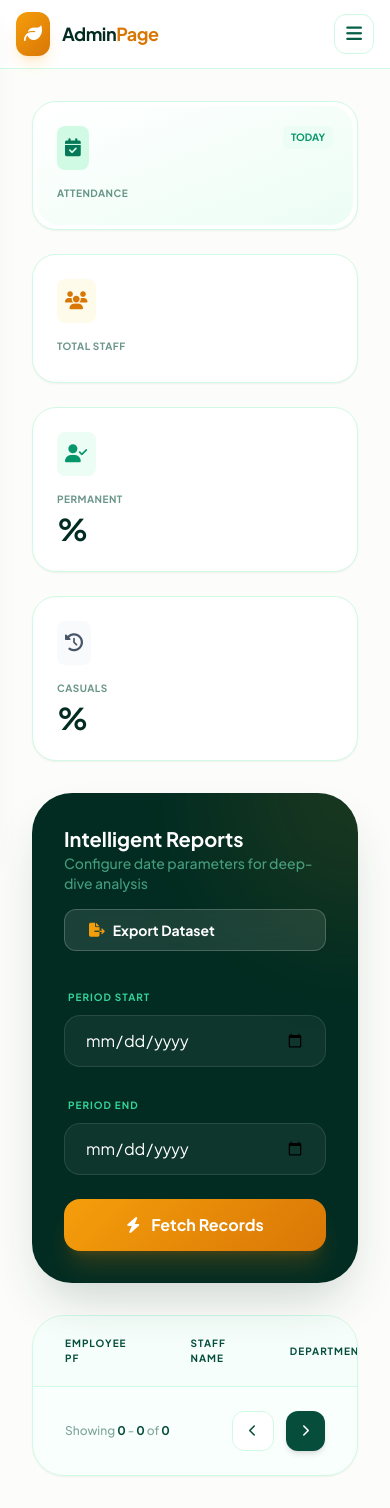
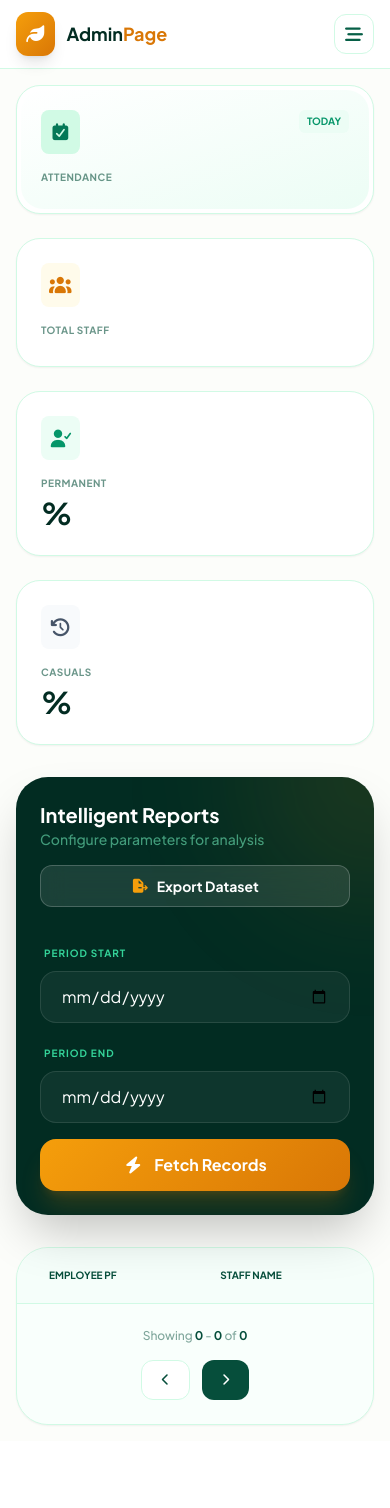
Before and after one commit to PercyLeinad/smart-attendance, a FastAPI app: template templates/admin.html in a window 390 px wide. After the commit the page ends 1426 px from the top, so only its background shows below. Run offline with FastAPI, Linux system fonts and the light colour scheme; the template is opened without the code that fills it, so the values that code supplies are empty; some libraries are stand-ins or nearby versions.

Commit message:
style: update admin dashboard styles and improve mobile sidebar functionality

```diff
--- a/templates/admin.html
+++ b/templates/admin.html
@@ -6,15 +6,29 @@
     <meta name="viewport" content="width=device-width, initial-scale=1.0">
     <title>Admin Dashboard | Emerald & Gold</title>
     <script src="https://cdn.tailwindcss.com"></script>
-    <link rel="stylesheet" href="https://cdnjs.cloudflare.com/ajax/libs/font-awesome/6.5.1/css/all.min.css">
+    <link rel="stylesheet" href="/static/assets/fontawesome-free-7.1.0-web/css/all.min.css">
     <style>
         @import url('https://fonts.googleapis.com/css2?family=Plus+Jakarta+Sans:wght@400;500;600;700&display=swap');
 
-        body { font-family: 'Plus Jakarta Sans', sans-serif; }
+        body {
+            font-family: 'Plus Jakarta Sans', sans-serif;
+            overflow-x: hidden;
+        }
 
-        ::-webkit-scrollbar { width: 5px; height: 5px; }
-        ::-webkit-scrollbar-track { background: #f1f1f1; }
-        ::-webkit-scrollbar-thumb { background: #d4af37; border-radius: 10px; }
+        /* Custom Scrollbar */
+        ::-webkit-scrollbar {
+            width: 5px;
+            height: 5px;
+        }
+
+        ::-webkit-scrollbar-track {
+            background: #f1f1f1;
+        }
+
+        ::-webkit-scrollbar-thumb {
+            background: #d4af37;
+            border-radius: 10px;
+        }
 
         .gold-gradient {
             background: linear-gradient(135deg, #f59e0b 0%, #d97706 100%);
@@ -30,84 +44,82 @@
             color: #065f46 !important;
         }
 
-        /* Mobile sidebar overlay */
         .sidebar-overlay {
             background: rgba(0, 0, 0, 0.5);
             backdrop-filter: blur(4px);
         }
 
-        /* Table horizontal scroll container */
+        /* Table Scroll container */
         .table-container {
+            width: 100%;
             overflow-x: auto;
             -webkit-overflow-scrolling: touch;
-        }
-
-        /* Prevent text overflow in stats cards */
-        .stat-value {
-            word-break: break-word;
         }
     </style>
 </head>
 
 <body class="bg-[#fcfdfa] text-slate-900 flex flex-col lg:flex-row min-h-screen">
 
-    <!-- Mobile Header with Toggle -->
-    <div class="lg:hidden bg-white border-b border-emerald-100 px-4 py-3 flex items-center justify-between sticky top-0 z-30">
+    <div
+        class="lg:hidden bg-white border-b border-emerald-100 px-4 py-3 flex items-center justify-between sticky top-0 z-30">
         <div class="flex items-center gap-3">
-            <div class="gold-gradient p-2 rounded-xl shadow-lg shadow-amber-500/20">
+            <div class="gold-gradient p-2 rounded-xl shadow-lg">
                 <i class="fa-solid fa-leaf text-white text-lg"></i>
             </div>
-            <h1 class="font-bold text-lg tracking-tight text-emerald-950">Admin<span class="text-amber-600">Page</span></h1>
+            <h1 class="font-bold text-lg text-emerald-950">Admin<span class="text-amber-600">Page</span></h1>
         </div>
-        <button id="sidebarToggle" class="h-10 w-10 flex items-center justify-center rounded-xl border border-emerald-100 text-emerald-800 hover:bg-emerald-50 transition-colors">
-            <i class="fa-solid fa-bars text-lg"></i>
+        <button id="sidebarToggle"
+            class="h-10 w-10 flex items-center justify-center rounded-xl border border-emerald-100 text-emerald-800">
+            <i class="fa-solid fa-bars-staggered text-lg"></i>
         </button>
     </div>
 
-    <!-- Sidebar Overlay (Mobile) -->
-    <div id="sidebarOverlay" class="fixed inset-0 sidebar-overlay z-40 hidden lg:hidden transition-opacity opacity-0"></div>
+    <div id="sidebarOverlay" class="fixed inset-0 sidebar-overlay z-40 hidden lg:hidden transition-opacity opacity-0">
+    </div>
 
-    <!-- Sidebar -->
-    <aside id="sidebar" class="fixed lg:sticky top-0 left-0 w-64 h-screen bg-white border-r border-emerald-100 flex flex-col z-50 shadow-xl shadow-emerald-900/5 transform -translate-x-full lg:translate-x-0 transition-transform duration-300 ease-in-out">
-        <!-- Close Button (Mobile) -->
-        <button id="closeSidebar" class="lg:hidden absolute top-4 right-4 h-8 w-8 flex items-center justify-center rounded-lg border border-emerald-100 text-emerald-800 hover:bg-emerald-50 transition-colors">
+    <aside id="sidebar"
+        class="fixed lg:sticky top-0 left-0 w-64 h-screen bg-white border-r border-emerald-100 flex flex-col z-50 transform -translate-x-full lg:translate-x-0 transition-transform duration-300 ease-in-out">
+        <button id="closeSidebar"
+            class="lg:hidden absolute top-4 right-4 h-8 w-8 flex items-center justify-center rounded-lg border border-emerald-100 text-emerald-800">
             <i class="fa-solid fa-xmark"></i>
         </button>
 
         <div class="p-6 flex items-center gap-3 border-b border-emerald-50 mt-8 lg:mt-0">
-            <div class="gold-gradient p-2.5 rounded-xl shadow-lg shadow-amber-500/20">
+            <div class="gold-gradient p-2.5 rounded-xl shadow-lg">
                 <i class="fa-solid fa-leaf text-white text-lg"></i>
             </div>
-            <h1 class="font-bold text-xl tracking-tight text-emerald-950">Admin<span class="text-amber-600">Page</span></h1>
+            <h1 class="font-bold text-xl text-emerald-950">Admin<span class="text-amber-600">Page</span></h1>
         </div>
 
         <nav class="flex-1 p-4 space-y-1.5 overflow-y-auto">
-            <p class="px-4 text-[10px] font-bold text-emerald-800/40 uppercase tracking-[0.2em] mb-3">Management</p>
-
+            <p class="px-4 text-[10px] font-bold text-emerald-800/40 uppercase tracking-widest mb-3">Management</p>
             <a href="/admin" class="flex items-center gap-3 px-4 py-3 text-sm font-bold active-nav transition-all">
                 <i class="fa-solid fa-grip"></i> Dashboard
             </a>
-
-            <a href="/admin/masters" class="flex items-center gap-3 px-4 py-3 text-sm font-medium text-emerald-900/60 hover:text-emerald-800 hover:bg-emerald-50/50 rounded-xl transition-all">
+            <a href="/admin/masters"
+                class="flex items-center gap-3 px-4 py-3 text-sm font-medium text-emerald-900/60 hover:bg-emerald-50 rounded-xl transition-all">
                 <i class="fa-solid fa-shield-halved"></i> Administrators
             </a>
-
-            <a href="#" class="flex items-center gap-3 px-4 py-3 text-sm font-medium text-emerald-900/60 hover:text-emerald-800 hover:bg-emerald-50/50 rounded-xl transition-all">
+            <a href="#"
+                class="flex items-center gap-3 px-4 py-3 text-sm font-medium text-emerald-900/60 hover:bg-emerald-50 rounded-xl transition-all">
                 <i class="fa-solid fa-id-card-clip"></i> Staff Directory
             </a>
 
             <div class="pt-6 mt-6 border-t border-emerald-50">
-                <p class="px-4 text-[10px] font-bold text-emerald-800/40 uppercase tracking-[0.2em] mb-3">System</p>
-                <a href="/logout" class="flex items-center gap-3 px-4 py-3 text-sm font-medium text-red-500 hover:bg-red-50 rounded-xl transition-all">
+                <p class="px-4 text-[10px] font-bold text-emerald-800/40 uppercase tracking-widest mb-3">System</p>
+                <a href="/logout"
+                    class="flex items-center gap-3 px-4 py-3 text-sm font-medium text-red-500 hover:bg-red-50 rounded-xl">
                     <i class="fa-solid fa-arrow-right-from-bracket"></i> Sign Out
                 </a>
             </div>
         </nav>
 
-        <div class="p-4 bg-emerald-950 text-white m-4 rounded-2xl shadow-lg">
+        <div class="p-4 bg-emerald-950 text-white m-4 rounded-2xl shadow-lg flex-shrink-0">
             <div class="flex items-center gap-3">
                 <div class="h-10 w-10 rounded-full border-2 border-amber-500/50 p-0.5 flex-shrink-0">
-                    <div class="h-full w-full rounded-full bg-emerald-800 flex items-center justify-center text-amber-500 font-bold text-xs">SA</div>
+                    <div
+                        class="h-full w-full rounded-full bg-emerald-800 flex items-center justify-center text-amber-500 font-bold text-xs">
+                        SA</div>
                 </div>
                 <div class="flex-1 min-w-0">
                     <p class="text-xs font-bold truncate">System Administrator</p>
@@ -117,81 +129,94 @@
         </div>
     </aside>
 
-    <!-- Main Content -->
-    <div class="flex-1 w-full lg:ml-0">
-
-        <!-- Desktop Header -->
-        <header class="hidden lg:flex h-20 bg-white/70 backdrop-blur-xl sticky top-0 z-10 border-b border-emerald-50 px-4 xl:px-8 justify-between items-center">
+    <div class="flex-1 min-w-0">
+        <header
+            class="hidden lg:flex h-20 bg-white/70 backdrop-blur-xl sticky top-0 z-10 border-b border-emerald-50 px-8 justify-between items-center">
             <div>
                 <h2 class="font-bold text-emerald-950 text-xl">Attendance Analytics</h2>
                 <p class="text-xs text-emerald-700/60">Real-time presence monitoring system</p>
             </div>
+            <button
+                class="h-10 w-10 flex items-center justify-center rounded-xl border border-emerald-100 text-emerald-800 hover:bg-emerald-50 transition-colors">
+                <i class="fa-solid fa-bell"></i>
+            </button>
+        </header>
 
-            <div class="flex items-center gap-4">
-                <button class="relative h-10 w-10 flex items-center justify-center rounded-xl border border-emerald-100 text-emerald-800 hover:bg-emerald-50 transition-colors">
-                    <i class="fa-solid fa-bell"></i>
-                    <span class="absolute top-2.5 right-2.5 h-2 w-2 bg-amber-500 rounded-full border-2 border-white"></span>
-                </button>
-            </div>
-        </header>
-        <main class="p-8 max-w-7xl mx-auto space-y-8">
+        <main class="p-4 md:p-8 max-w-7xl mx-auto space-y-8">
 
             <div class="grid grid-cols-1 md:grid-cols-4 gap-6">
-                <div class="bg-white p-1 rounded-3xl shadow-sm border border-emerald-100 hover:shadow-xl hover:shadow-emerald-900/5 transition-all group overflow-hidden">
+                <div
+                    class="bg-white p-1 rounded-3xl shadow-sm border border-emerald-100 hover:shadow-xl hover:shadow-emerald-900/5 transition-all group overflow-hidden">
                     <div class="emerald-soft-gradient p-5 rounded-[1.4rem] h-full">
                         <div class="flex justify-between items-start mb-4">
-                            <div class="p-2 bg-emerald-100 text-emerald-700 rounded-lg group-hover:bg-emerald-700 group-hover:text-white transition-colors">
+                            <div
+                                class="p-2 bg-emerald-100 text-emerald-700 rounded-lg group-hover:bg-emerald-700 group-hover:text-white transition-colors">
                                 <i class="fa-solid fa-calendar-check text-lg"></i>
                             </div>
-                            <span class="text-[10px] font-bold text-emerald-600 bg-emerald-50 px-2 py-1 rounded-md">TODAY</span>
+                            <span
+                                class="text-[10px] font-bold text-emerald-600 bg-emerald-50 px-2 py-1 rounded-md">TODAY</span>
                         </div>
                         <p class="text-emerald-900/60 text-[10px] font-bold uppercase tracking-wider">Attendance</p>
                         <p class="text-3xl font-black mt-1 text-emerald-950">{{ stats.today_attendance }}</p>
                     </div>
                 </div>
-                <div class="bg-white p-6 rounded-3xl shadow-sm border border-emerald-100 hover:shadow-lg transition-all">
-                    <div class="p-2 w-fit bg-amber-50 text-amber-600 rounded-lg mb-4"><i class="fa-solid fa-users text-lg"></i></div>
+                <div
+                    class="bg-white p-6 rounded-3xl shadow-sm border border-emerald-100 hover:shadow-lg transition-all">
+                    <div class="p-2 w-fit bg-amber-50 text-amber-600 rounded-lg mb-4"><i
+                            class="fa-solid fa-users text-lg"></i></div>
                     <p class="text-emerald-900/60 text-[10px] font-bold uppercase tracking-wider">Total Staff</p>
                     <p class="text-3xl font-black mt-1 text-emerald-950">{{ stats.total_employees }}</p>
                 </div>
 
-                <div class="bg-white p-6 rounded-3xl shadow-sm border border-emerald-100 hover:shadow-lg transition-all">
-                    <div class="p-2 w-fit bg-emerald-50 text-emerald-600 rounded-lg mb-4"><i class="fa-solid fa-user-check text-lg"></i></div>
+                <div
+                    class="bg-white p-6 rounded-3xl shadow-sm border border-emerald-100 hover:shadow-lg transition-all">
+                    <div class="p-2 w-fit bg-emerald-50 text-emerald-600 rounded-lg mb-4"><i
+                            class="fa-solid fa-user-check text-lg"></i></div>
                     <p class="text-emerald-900/60 text-[10px] font-bold uppercase tracking-wider">Permanent</p>
-                    <p class="text-3xl font-black mt-1 text-emerald-950">{{ (stats.permanent/stats.total_employees * 100) | round(1) }}%</p>
+                    <p class="text-3xl font-black mt-1 text-emerald-950">{{ (stats.permanent/stats.total_employees *
+                        100) | round(1) }}%</p>
                 </div>
 
-                <div class="bg-white p-6 rounded-3xl shadow-sm border border-emerald-100 hover:shadow-lg transition-all">
-                    <div class="p-2 w-fit bg-slate-50 text-slate-600 rounded-lg mb-4"><i class="fa-solid fa-clock-rotate-left text-lg"></i></div>
+                <div
+                    class="bg-white p-6 rounded-3xl shadow-sm border border-emerald-100 hover:shadow-lg transition-all">
+                    <div class="p-2 w-fit bg-slate-50 text-slate-600 rounded-lg mb-4"><i
+                            class="fa-solid fa-clock-rotate-left text-lg"></i></div>
                     <p class="text-emerald-900/60 text-[10px] font-bold uppercase tracking-wider">Casuals</p>
-                    <p class="text-3xl font-black mt-1 text-emerald-950">{{ (stats.casuals/stats.total_employees * 100) | round(1) }}%</p>
+                    <p class="text-3xl font-black mt-1 text-emerald-950">{{ (stats.casuals/stats.total_employees * 100)
+                        | round(1) }}%</p>
                 </div>
             </div>
 
-            <div class="bg-emerald-950 p-8 rounded-[2.5rem] shadow-2xl shadow-emerald-950/20 text-white relative overflow-hidden">
+            <div class="bg-emerald-950 p-6 md:p-8 rounded-[2rem] shadow-2xl text-white relative overflow-hidden">
                 <div class="absolute top-0 right-0 w-64 h-64 bg-amber-500/10 rounded-full -mr-32 -mt-32 blur-3xl"></div>
 
                 <div class="relative z-10">
                     <div class="flex flex-col md:flex-row md:items-center justify-between mb-8 gap-4">
                         <div>
                             <h3 class="text-xl font-bold text-white" id="reportTitle">Intelligent Reports</h3>
-                            <p class="text-sm text-emerald-300/60 font-medium">Configure date parameters for deep-dive analysis</p>
+                            <p class="text-sm text-emerald-300/60 font-medium">Configure parameters for analysis</p>
                         </div>
-                        <button id="exportBtn" class="bg-white/10 hover:bg-white/20 backdrop-blur-md text-white border border-white/20 px-6 py-2.5 rounded-xl text-sm font-bold transition-all flex items-center gap-2">
+                        <button id="exportBtn"
+                            class="bg-white/10 hover:bg-white/20 backdrop-blur-md text-white border border-white/20 px-6 py-2.5 rounded-xl text-sm font-bold transition-all flex items-center justify-center gap-2">
                             <i class="fa-solid fa-file-export text-amber-500"></i> Export Dataset
                         </button>
                     </div>
 
-                    <form id="reportForm" class="grid grid-cols-1 md:grid-cols-3 gap-6 items-end">
+                    <form id="reportForm" class="grid grid-cols-1 md:grid-cols-3 gap-4 md:gap-6 items-end">
                         <div class="space-y-2">
-                            <label class="text-[10px] font-bold text-emerald-400 uppercase tracking-widest ml-1">Period Start</label>
-                            <input type="date" name="start_date" required class="w-full bg-white/5 border border-white/10 rounded-2xl px-5 py-3 text-white focus:ring-2 focus:ring-amber-500 outline-none transition-all">
+                            <label class="text-[10px] font-bold text-emerald-400 uppercase tracking-widest ml-1">Period
+                                Start</label>
+                            <input type="date" name="start_date" required
+                                class="w-full bg-white/5 border border-white/10 rounded-2xl px-5 py-3 text-white focus:ring-2 focus:ring-amber-500 outline-none transition-all">
                         </div>
                         <div class="space-y-2">
-                            <label class="text-[10px] font-bold text-emerald-400 uppercase tracking-widest ml-1">Period End</label>
-                            <input type="date" name="end_date" required class="w-full bg-white/5 border border-white/10 rounded-2xl px-5 py-3 text-white focus:ring-2 focus:ring-amber-500 outline-none transition-all">
+                            <label class="text-[10px] font-bold text-emerald-400 uppercase tracking-widest ml-1">Period
+                                End</label>
+                            <input type="date" name="end_date" required
+                                class="w-full bg-white/5 border border-white/10 rounded-2xl px-5 py-3 text-white focus:ring-2 focus:ring-amber-500 outline-none transition-all">
                         </div>
-                        <button type="submit" class="gold-gradient hover:brightness-110 text-white font-bold py-3.5 rounded-2xl transition-all shadow-xl shadow-amber-600/20 active:scale-[0.98]">
+                        <button type="submit"
+                            class="gold-gradient hover:brightness-110 text-white font-bold py-3.5 rounded-2xl transition-all shadow-xl shadow-amber-600/20 active:scale-[0.98]">
                             <i class="fa-solid fa-bolt mr-2"></i> Fetch Records
                         </button>
                     </form>
@@ -199,29 +224,36 @@
             </div>
 
             <div class="bg-white rounded-[2rem] shadow-sm border border-emerald-100 overflow-hidden">
-                <table class="w-full text-left border-collapse">
+                <div class="table-container">
+                    <table class="w-full text-left border-collapse min-w-[800px]">
                         <thead class="bg-emerald-50/50 border-b border-emerald-100">
                             <tr>
-                            <th class="px-8 py-5 text-[10px] font-bold text-emerald-900 uppercase tracking-widest">Employee PF</th>
-                            <th class="px-8 py-5 text-[10px] font-bold text-emerald-900 uppercase tracking-widest">Staff Name</th>
-                            <th class="px-8 py-5 text-[10px] font-bold text-emerald-900 uppercase tracking-widest">Department</th>
-                            <th class="px-8 py-5 text-[10px] font-bold text-emerald-900 uppercase tracking-widest">Arrival</th>
-                            <th class="px-8 py-5 text-[10px] font-bold text-emerald-900 uppercase tracking-widest text-right">Departure</th>
+                                <th class="px-8 py-5 text-[10px] font-bold text-emerald-900 uppercase">Employee PF</th>
+                                <th class="px-8 py-5 text-[10px] font-bold text-emerald-900 uppercase">Staff Name</th>
+                                <th class="px-8 py-5 text-[10px] font-bold text-emerald-900 uppercase">Department</th>
+                                <th class="px-8 py-5 text-[10px] font-bold text-emerald-900 uppercase">Arrival</th>
+                                <th class="px-8 py-5 text-[10px] font-bold text-emerald-900 uppercase text-right">
+                                    Departure</th>
                             </tr>
                         </thead>
                         <tbody id="reportBody" class="divide-y divide-emerald-50">
                         </tbody>
                     </table>
+                </div>
 
-                <div class="px-8 py-6 bg-emerald-50/30 flex items-center justify-between">
+                <div class="px-8 py-6 bg-emerald-50/30 flex flex-col sm:flex-row items-center justify-between gap-4">
                     <p class="text-xs font-medium text-emerald-900/50">
-                        Showing <span id="startRange" class="text-emerald-900 font-bold">0</span> - <span id="endRange" class="text-emerald-900 font-bold">0</span> of <span id="totalRecords" class="text-emerald-900 font-bold">0</span>
+                        Showing <span id="startRange" class="text-emerald-900 font-bold">0</span> - <span id="endRange"
+                            class="text-emerald-900 font-bold">0</span> of <span id="totalRecords"
+                            class="text-emerald-900 font-bold">0</span>
                     </p>
                     <div class="flex gap-3">
-                        <button onclick="changePage(-1)" id="prevBtn" class="h-10 px-4 text-xs font-bold text-emerald-900 bg-white border border-emerald-100 rounded-xl hover:bg-emerald-50 disabled:opacity-30 transition-all">
+                        <button onclick="changePage(-1)" id="prevBtn"
+                            class="h-10 px-4 text-xs font-bold text-emerald-900 bg-white border border-emerald-100 rounded-xl hover:bg-emerald-50 disabled:opacity-30">
                             <i class="fa-solid fa-chevron-left"></i>
                         </button>
-                        <button onclick="changePage(1)" id="nextBtn" class="h-10 px-4 text-xs font-bold text-white emerald-950 bg-emerald-900 rounded-xl hover:bg-emerald-800 disabled:opacity-30 transition-all shadow-md">
+                        <button onclick="changePage(1)" id="nextBtn"
+                            class="h-10 px-4 text-xs font-bold text-white bg-emerald-900 rounded-xl hover:bg-emerald-800 disabled:opacity-30">
                             <i class="fa-solid fa-chevron-right"></i>
                         </button>
                     </div>
@@ -233,7 +265,7 @@
 
     <script src="/static/js/reports.js"></script>
     <script>
-        // Mobile Sidebar Toggle
+        // Toggle Logic
         const sidebar = document.getElementById('sidebar');
         const sidebarOverlay = document.getElementById('sidebarOverlay');
         const sidebarToggle = document.getElementById('sidebarToggle');
@@ -257,11 +289,8 @@
         closeSidebar.addEventListener('click', closeSidebarFn);
         sidebarOverlay.addEventListener('click', closeSidebarFn);
 
-        // Close sidebar on window resize to desktop
         window.addEventListener('resize', () => {
-            if (window.innerWidth >= 1024) {
-                closeSidebarFn();
-            }
+            if (window.innerWidth >= 1024) closeSidebarFn();
         });
     </script>
 </body>
```
Lines whose indentation alone changed are shown as unchanged.
